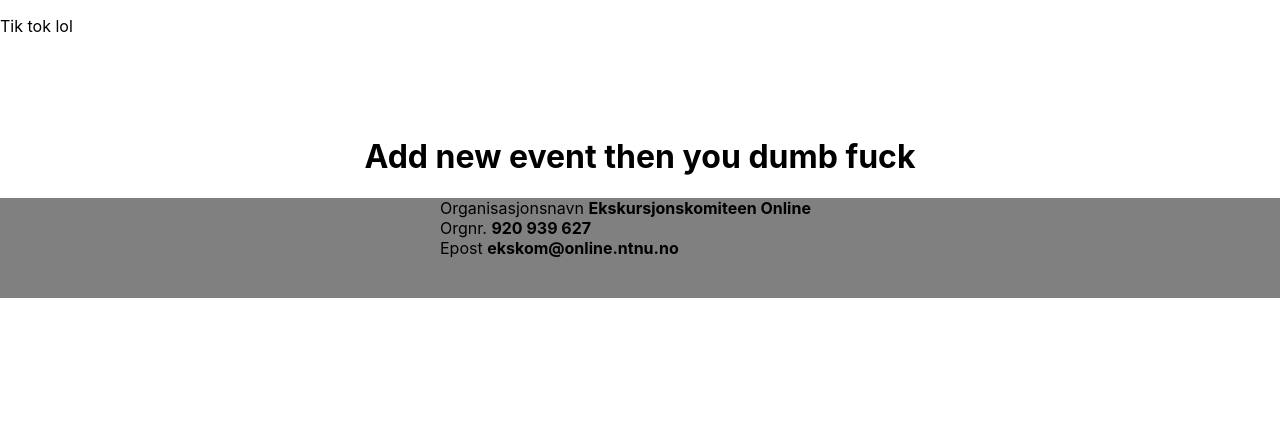
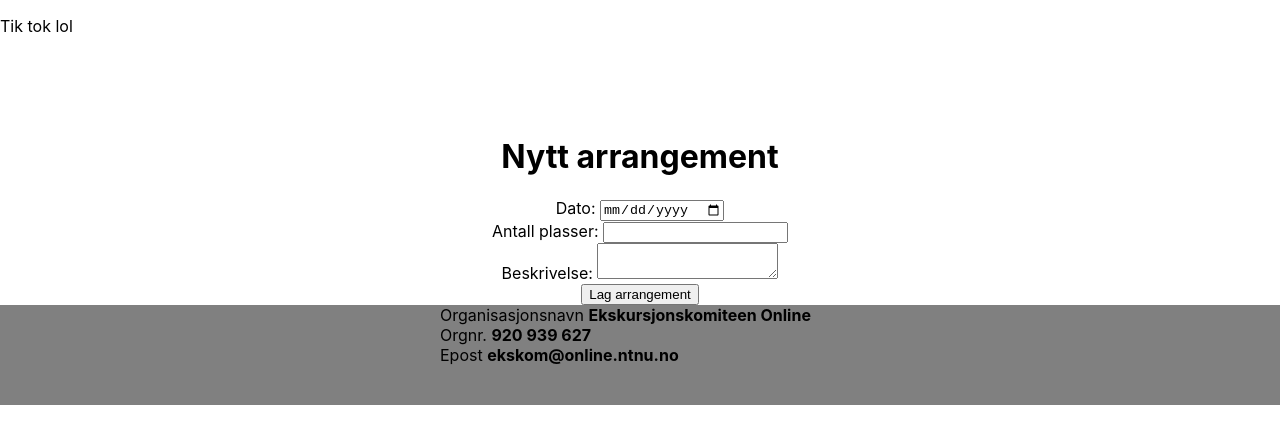
Before and after one commit to dotkom/techtalks2, a React (Create React App) app in the folder client/: page /admin/newEvent in a window 1280 px wide. Shown: the top 444 px of the page. Built offline with nearby package versions, Linux system fonts and the light colour scheme.

Commit message:
Man kan nå lage nye arrangementer. Fikset noe backend validering.

```diff
--- a/client/src/components/admin/Admin.jsx
+++ b/client/src/components/admin/Admin.jsx
@@ -7,7 +7,7 @@ import AdminPanel from './AdminPanel.jsx';
 import Companies from './Companies.jsx';
 import NewCompany from './NewCompany.jsx';
 import Events from './Events.jsx';
-const NewEvent = () => <h1>Add new event then you dumb fuck</h1>;
+import NewEvent from './NewEvent.jsx';
 const EventDetails = () => <h1>Detailed info on the event</h1>;
 
 class Admin extends Component {
--- /dev/null
+++ b/client/src/components/admin/NewEvent.jsx
@@ -0,0 +1,86 @@
+import React, { Component } from 'react';
+import { Redirect } from 'react-router-dom';
+
+import InputField from '../inputs/InputField';
+
+class NewEvent extends Component {
+  constructor(props) {
+    super(props);
+    this.state = {
+      dato: '',
+      antallPlasser: '',
+      beskrivelse: '',
+      status: 'default'
+    }
+    this.changeDate = this.changeDate.bind(this);
+    this.changePlasser = this.changePlasser.bind(this);
+    this.changeDesc = this.changeDesc.bind(this);
+    this.submit = this.submit.bind(this);
+  }
+
+  changeDate(dato) {
+    this.setState({
+      dato
+    });
+  }
+
+  changePlasser(antallPlasser) {
+    this.setState({
+      antallPlasser
+    });
+  }
+
+  changeDesc(beskrivelse) {
+    this.setState({
+      beskrivelse
+    });
+  }
+
+  async submit() {
+    await this.setState({
+      status: 'waiting'
+    });
+    const { dato, antallPlasser, beskrivelse } = this.state;
+    const token = localStorage.getItem('token');
+    const req = {
+      method: 'POST',
+      body: JSON.stringify({
+        dato,
+        antallPlasser,
+        beskrivelse,
+        token
+      }),
+      headers: {
+        'Content-Type': 'application/json'
+      }
+    };
+    const res = await fetch('/db/newEvent', req);
+    const j = await res.json();
+    const { status } = j;
+    this.setState({
+      status
+    });
+  }
+
+  render() {
+    const { dato, antallPlasser, beskrivelse, status } = this.state;
+    if(status === 'denied') {
+      return <Redirect to='/admin' />;
+    }
+    if(status === 'succeeded') {
+      return <Redirect to='/admin/events' />;
+    }
+    return (
+      <div>
+        <h1>Nytt arrangement</h1>
+        <InputField label='Dato: ' id='eventDate' val={dato} updateValue={this.changeDate} type='date'/>
+        <InputField label='Antall plasser: ' id='eventPlasser' val={antallPlasser} updateValue={this.changePlasser} type='number' />
+        <InputField label='Beskrivelse: ' id='eventDesc' val={beskrivelse} updateValue={this.changeDesc} type='textarea' />
+        <button type='button' onClick={this.submit}>Lag arrangement</button>
+      </div>
+    );
+  }
+}
+
+
+export default NewEvent;
--- a/client/src/components/inputs/InputField.jsx
+++ b/client/src/components/inputs/InputField.jsx
@@ -26,6 +26,16 @@ class InputField extends Component {
 
 	render() {
     const { label, id, val, type, disabled } = this.state;
+    if (type === 'textarea') {
+      return (
+        <div>
+          <label htmlFor={id}>
+            <span>{label}</span>
+            <textarea key={id} onChange={this.handleChange} id={id} value={val} disabled={disabled} />
+          </label>
+			</div>
+      );
+    }
 		return (
 			<div>
         <label htmlFor={id}>
```
Also changed, not shown: 1 other file (tests, documents, lock files or other folders).
